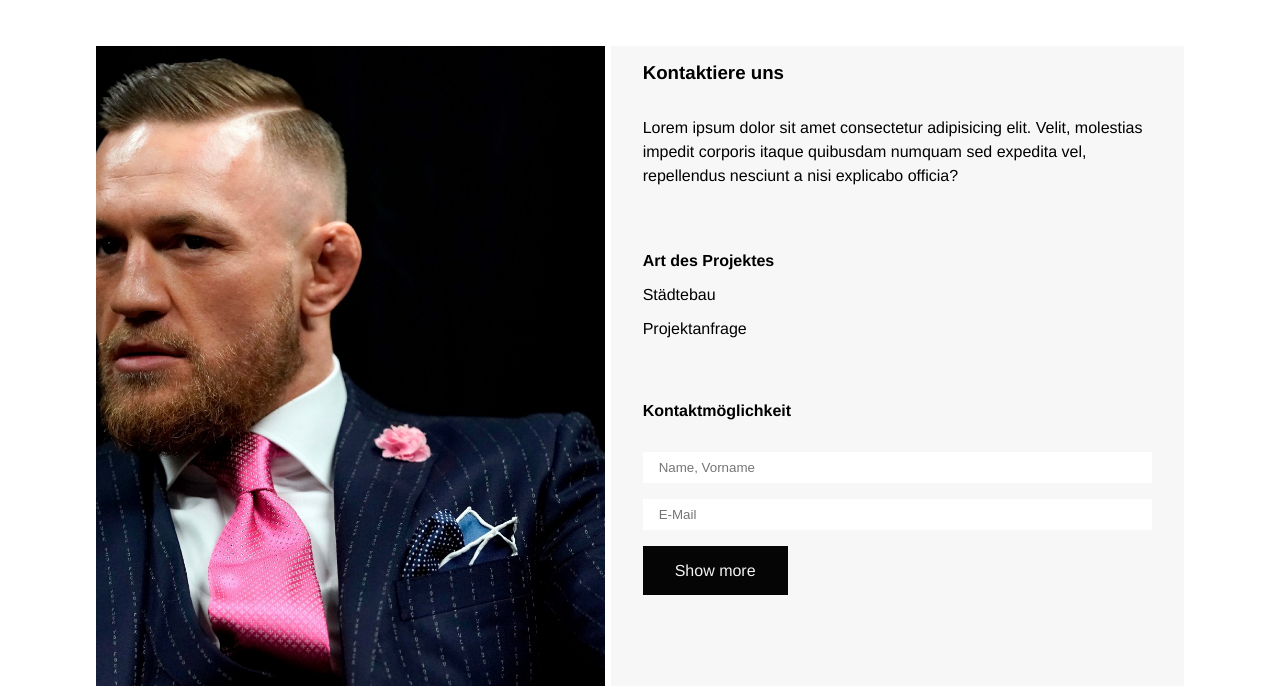
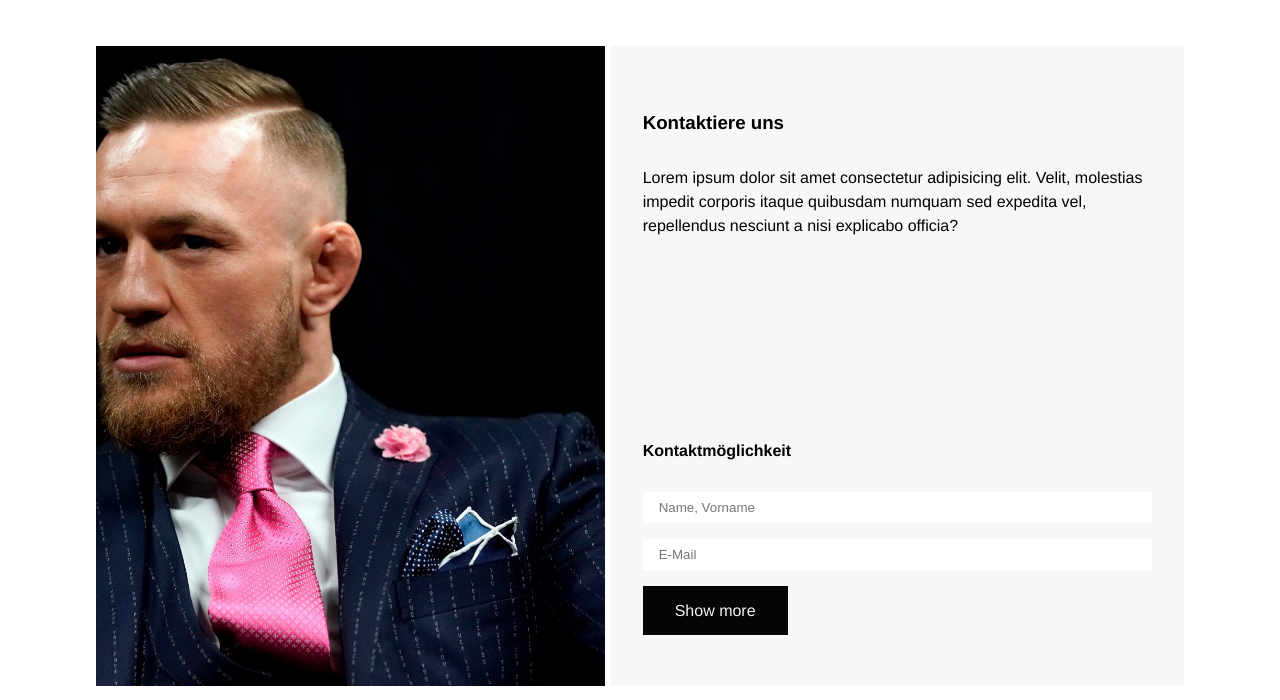
Before and after one commit to momei04/pC-malereiGravogel, a plain HTML site: page index.html in a window 1280 px wide. Shown: the part 1860-2560 px from the top of the page. Drawn offline with Linux system fonts and the light colour scheme.

Commit message:
Changes to be committed:

```diff
--- a/css/style.css
+++ b/css/style.css
@@ -244,9 +244,11 @@ h2::before{
     height: 100%;
     width: 50vw;
     padding: 1rem 2rem;
-    justify-content: center;
     position: relative;
+    display: flex;
+    flex-direction: column;
     background-color: #f7f7f7;
+    justify-content: space-around;
 }
 
 .details .flex{
@@ -335,6 +337,7 @@ footer{
 
 .footer a{
     color: var(--text-color);
+    text-decoration: none;
 
 }
 
--- a/index.html
+++ b/index.html
@@ -103,21 +103,16 @@
                     </p>
                 </div>
                 <div class="details">
-                    <h4>
-                        Art des Projektes
-                    </h4>
-                    <div class="flex">
-                        <a type="radio">Städtebau</a>
-                        <a type="radio">Projektanfrage</a>
-                    </div>
+
                     <h4>Kontaktmöglichkeit</h4>
                     <div class="colum-flex contact-info">
                         <input type="text" name="" id="" placeholder="Name, Vorname">
                         <input type="email" name="" id="" placeholder="E-Mail">
                     </div>
+                    <a href="#" class="btn">Show more</a>
                 </div>
 
-                <a href="#" class="btn">Show more</a>
+
             </form>
         </section>
         <footer>
```
